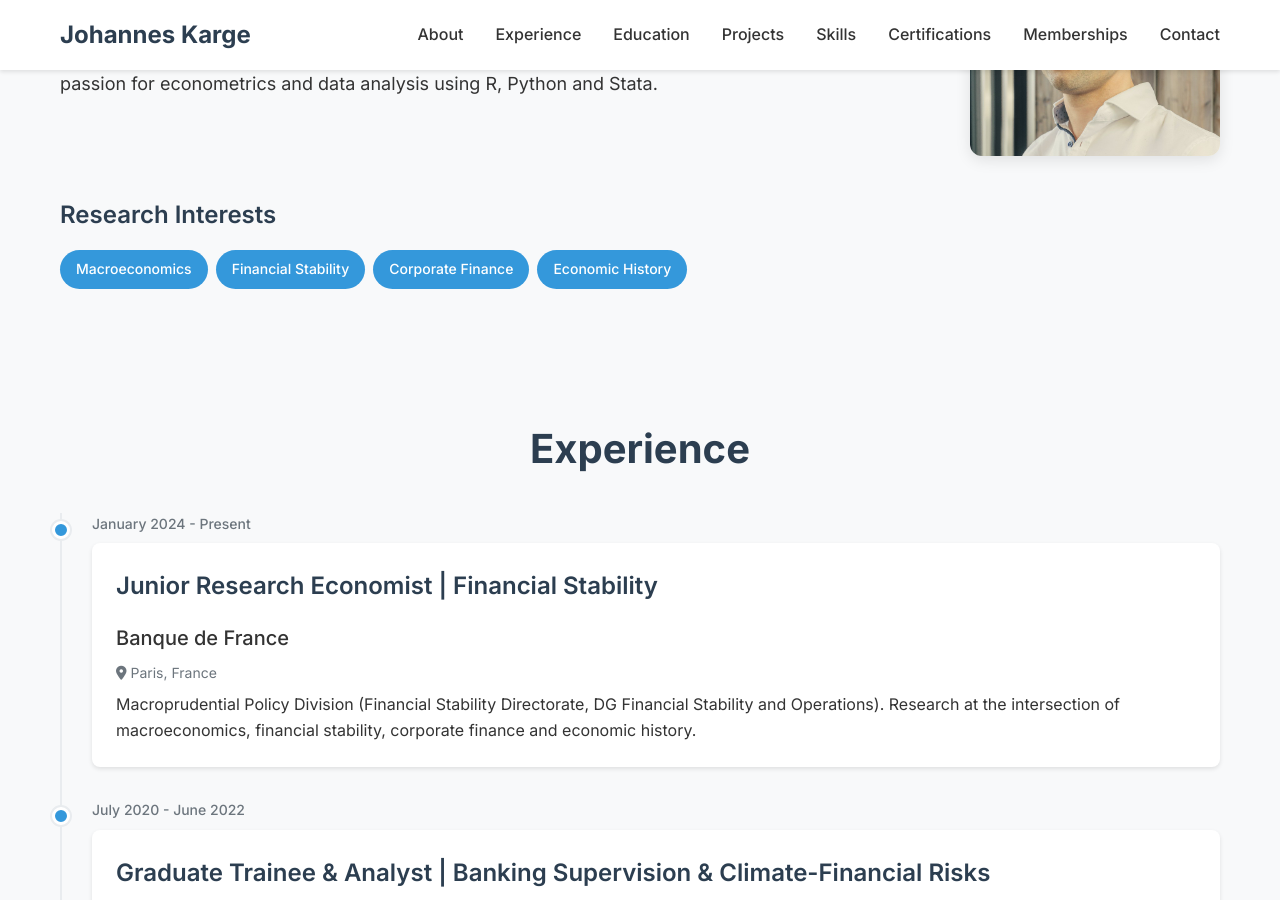
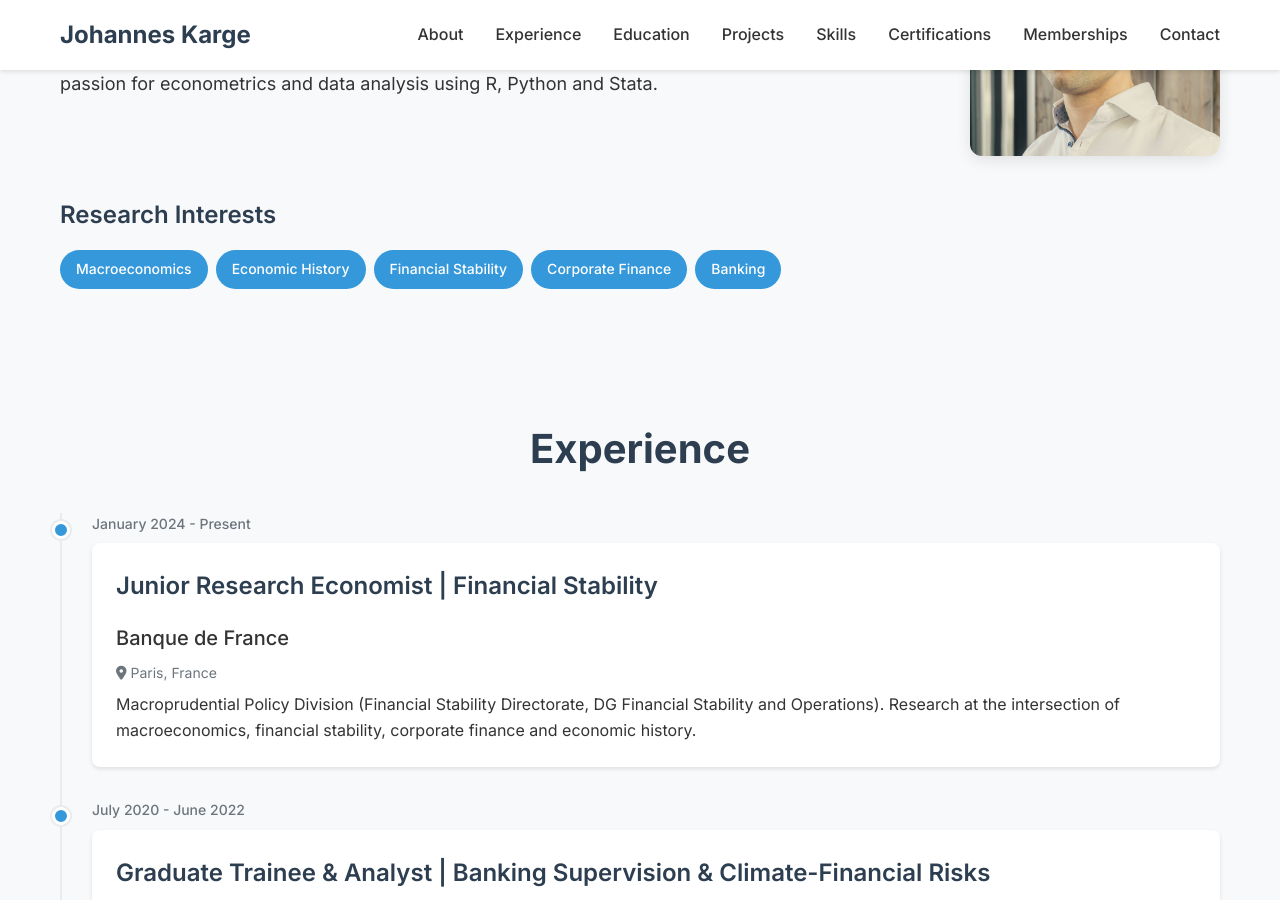
Before and after one commit to JohannesKarge/johanneskarge.github.io, a Jekyll site: the page built from index.md, in a window 1280 px wide and 900 px high, scrolled down 684 px. Built offline with Jekyll 4.4.1, drawn with Linux system fonts in a browser that asks for light colours.

Commit message:
Update profile.yml

```diff
--- a/_data/profile.yml
+++ b/_data/profile.yml
@@ -11,6 +11,7 @@ summary: |
 
 research_interests:
   - Macroeconomics
+  - Economic History
   - Financial Stability
   - Corporate Finance
-  - Economic History
+  - Banking
```
